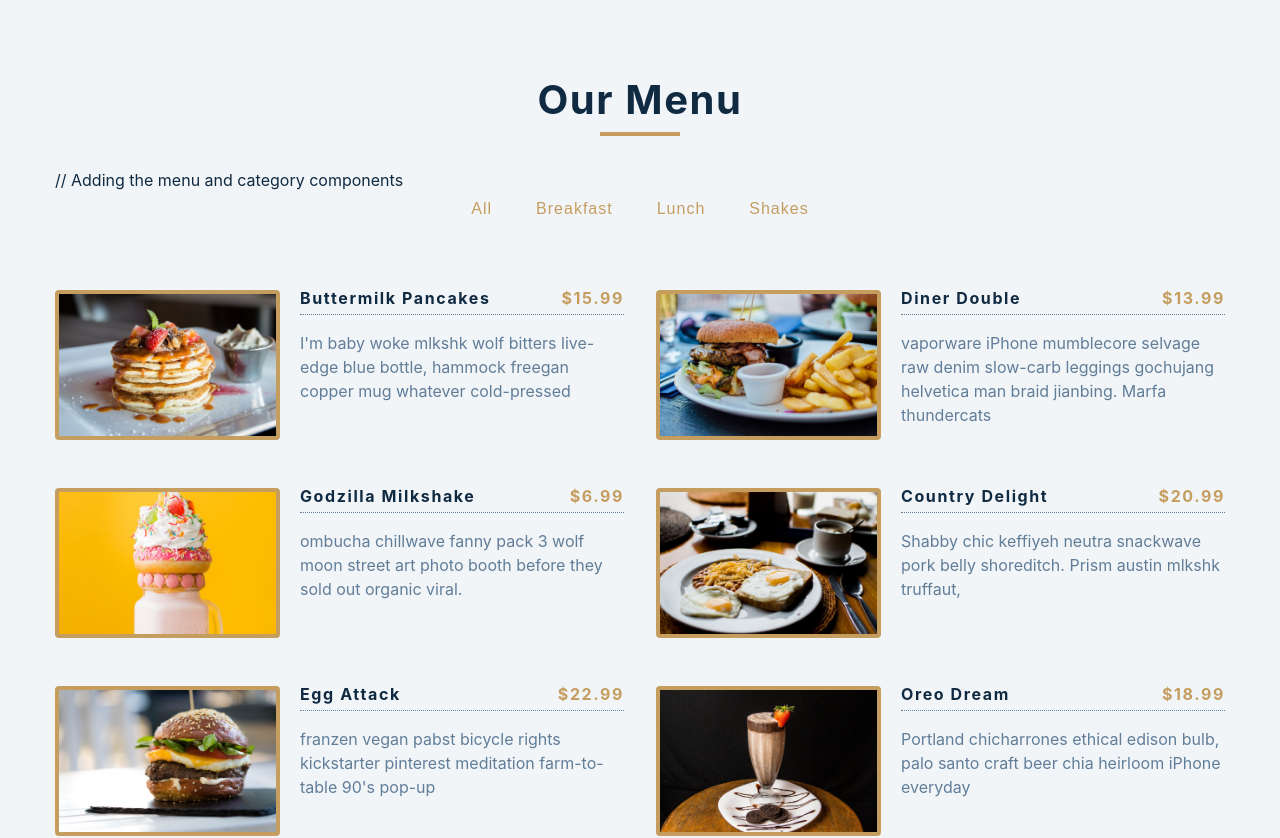
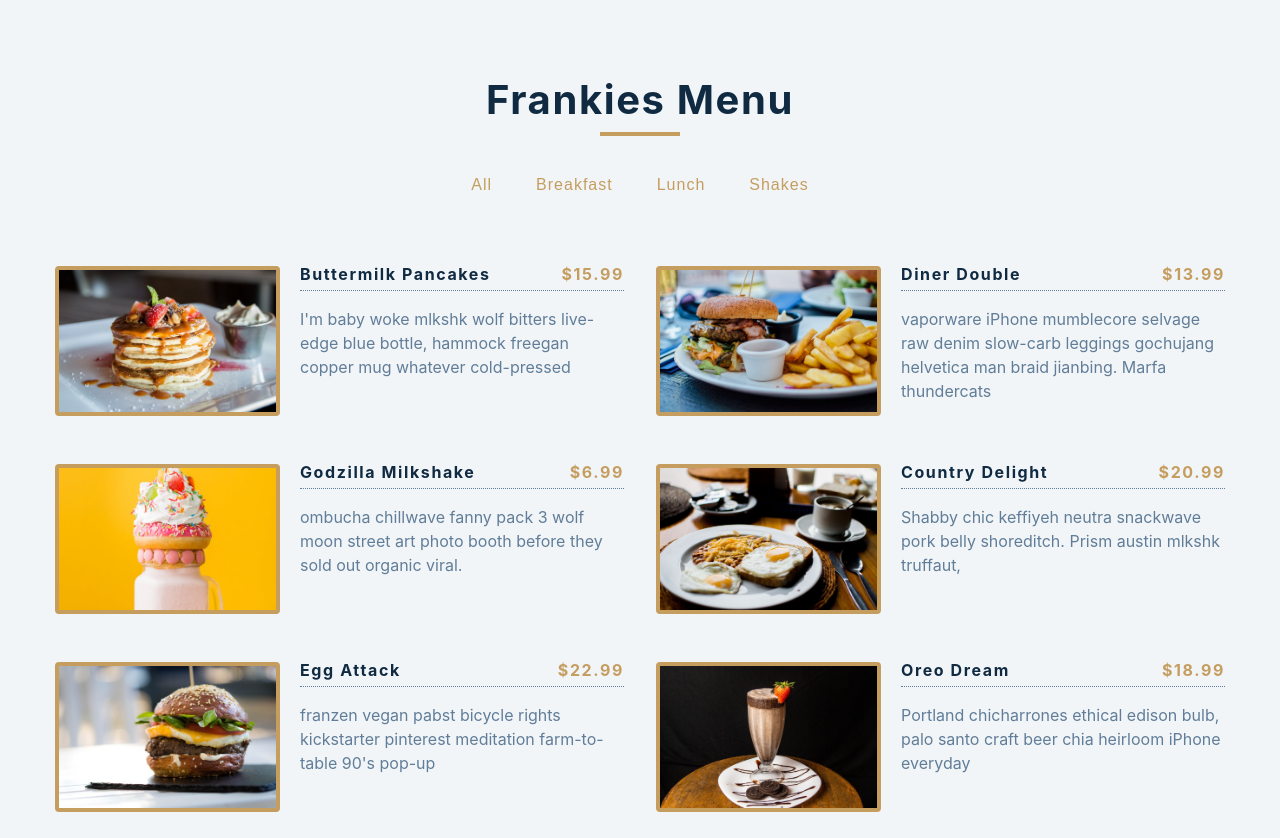
Before and after one commit to Okubasufrank/phaseII-menu, a React (Create React App) app: page / in a window 1280 px wide. Shown: the top 838 px of the page. Built offline with nearby package versions, Linux system fonts and the light colour scheme.

Commit message:
Added the header section

```diff
--- a/src/App.js
+++ b/src/App.js
@@ -21,13 +21,15 @@ function App() {
     <main>
       <section className="menu section">
         <div className="title">
-          <h2>our menu</h2>
+          <h2>Frankies Menu</h2>
           <div className="underline"></div>
         </div>
 
-        // Adding the menu and category components
-        <Categories categories={categories} filterItems={filterItems} />
-        <Menu items={menuItems} />
+{        // Adding the menu and category components
+}        <Categories categories={categories} filterItems={filterItems} />
+
+{        //Passing the data to the Menu by setting up a prop
+}        <Menu items={menuItems} />
       </section>
     </main>
   );
```
